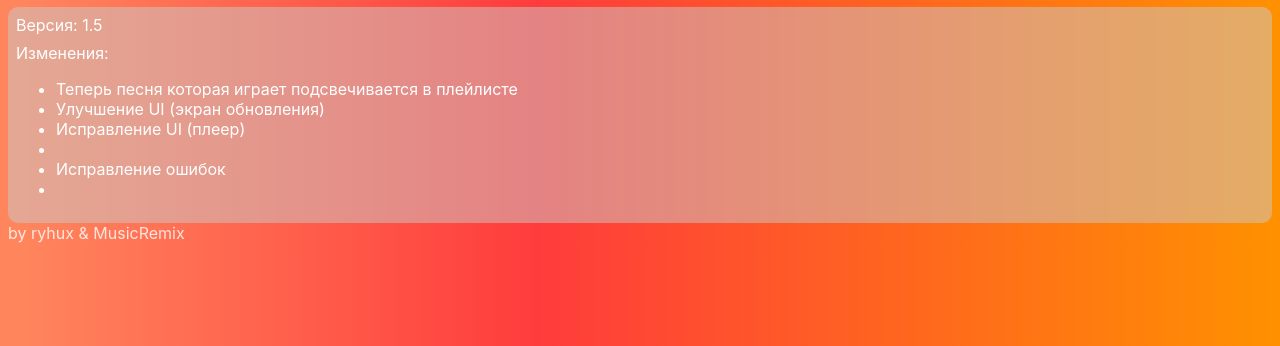
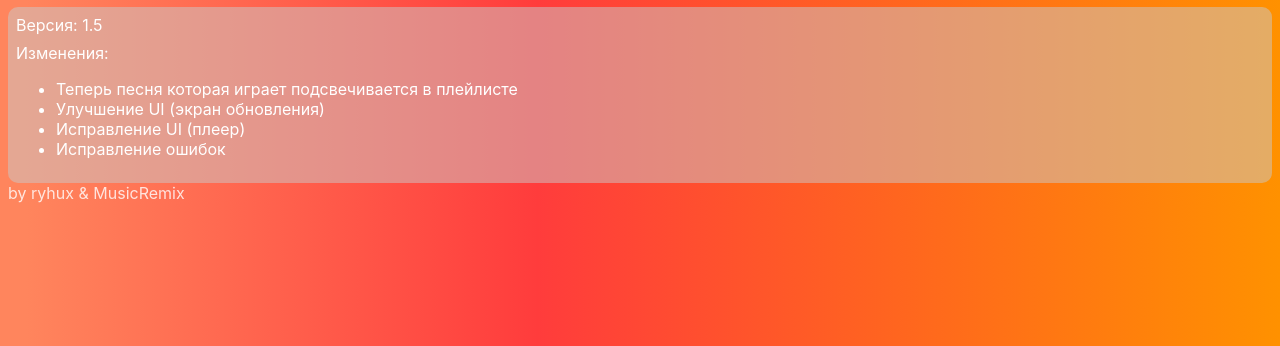
Before and after one commit to MusicRemix/musicremix.github.io, a plain HTML site: page index.html in a window 1280 px wide. Shown: the part 454-800 px from the top of the page. Drawn offline with Linux system fonts and the light colour scheme; a web font is replaced by a local one.

Commit message:
Update index.html

```diff
--- a/index.html
+++ b/index.html
@@ -89,8 +89,8 @@
             <ul>
                 <li>Теперь песня которая играет подсвечивается в плейлисте</li>
                 <li>Улучшение UI (экран обновления)</li>
-                <li>Исправление UI (плеер)<li>
-                <li>Исправление ошибок<li>
+                <li>Исправление UI (плеер)</li>
+                <li>Исправление ошибок</li>
             </ul>
         </div>
         <div class="authors">by <a href="https://ryhux.xyz">ryhux</a> & <a href="https://vk.com/music_re_mix">MusicRemix</a></div>
```
